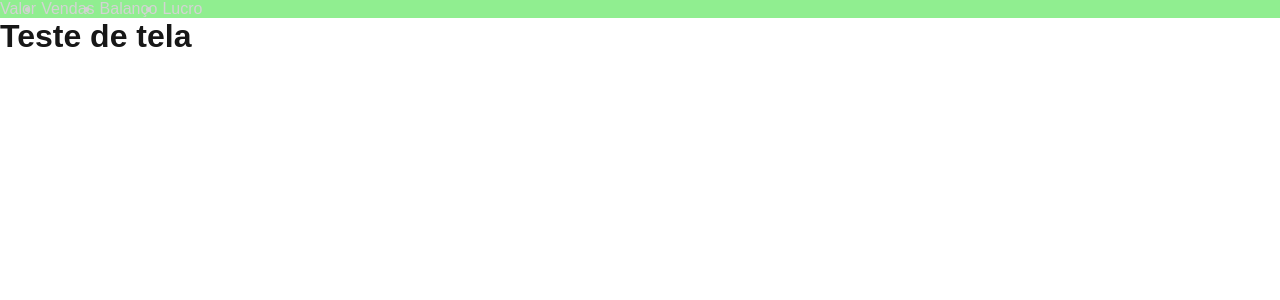
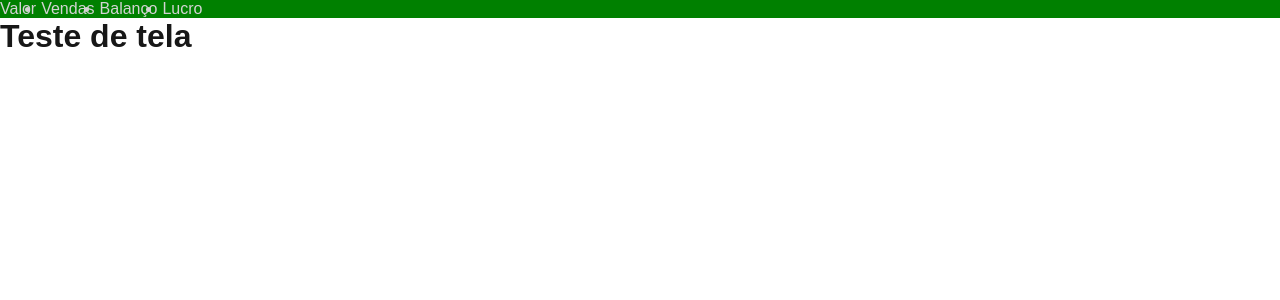
Before and after one commit to entregandobits-sys/entregandobits, a Next.js app: page / in a window 1280 px wide. Shown: the top 300 px of the page. Built offline with nearby package versions, Linux system fonts and the light colour scheme.

Commit message:
Novo layout

```diff
--- a/app/barra.module.css
+++ b/app/barra.module.css
@@ -2,7 +2,7 @@ html > body> header> nav> ul.barra {
 
     display: flex;
     flex-direction: row;
-    background-color: lightgreen;
+    background-color: green;
     gap: 5px;
     color: lightgray;
 
```
